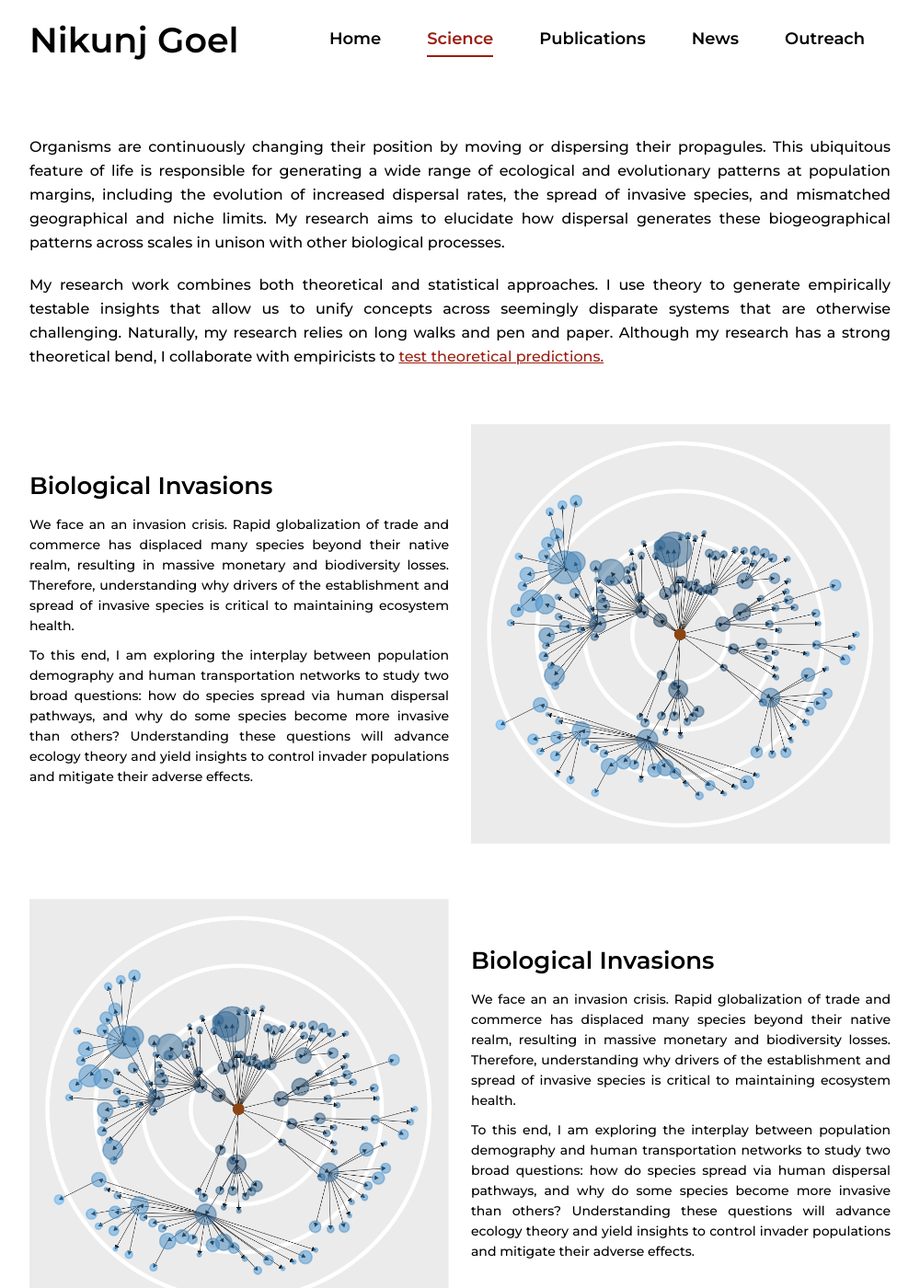
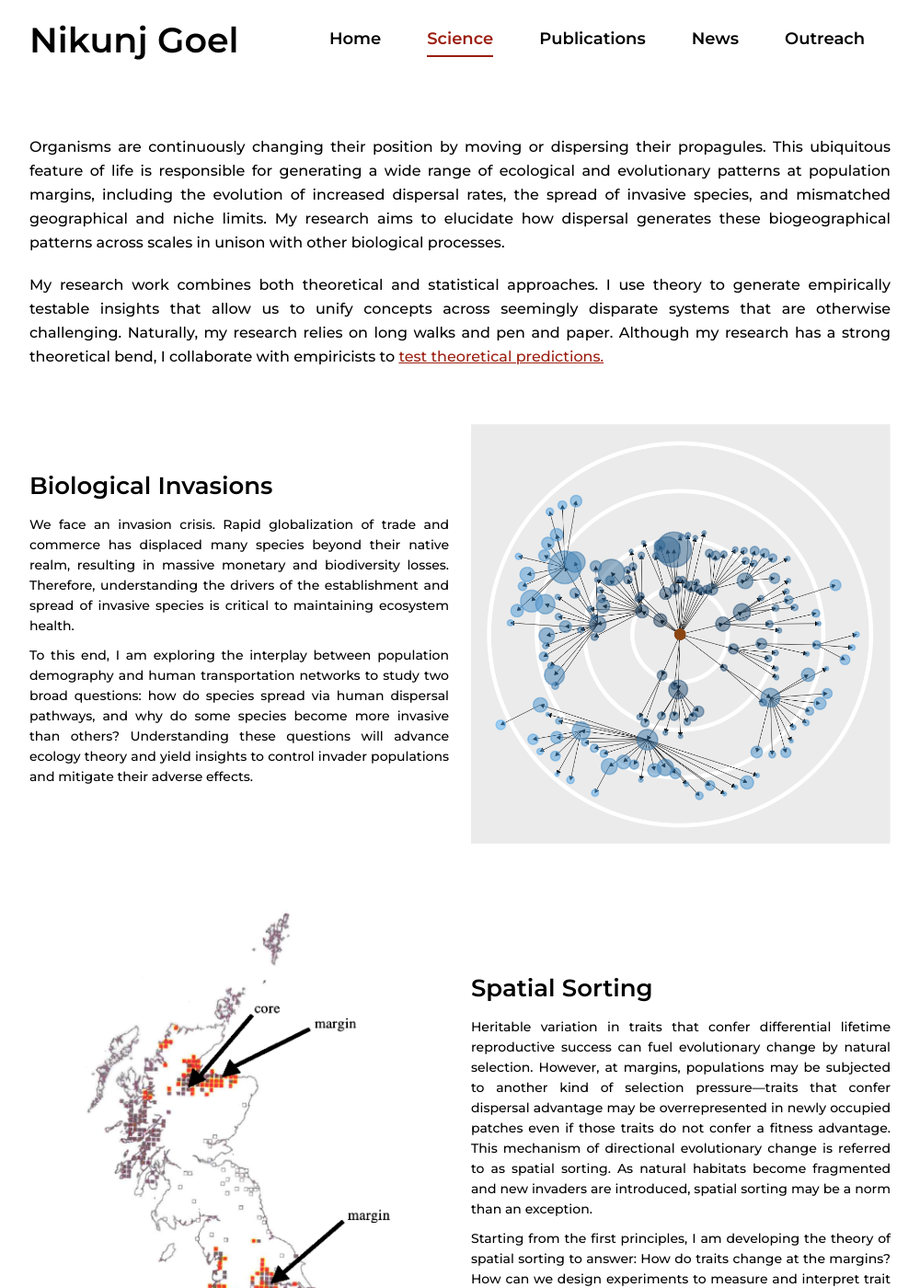
Before and after one commit to nikunj410/nikunj410.github.io, a Jekyll site: the page built from _pages/science.md, in a window 1280 px wide and 1400 px high. Shown: the whole window at 92% size, without its empty margins (140-1140 px from the left). Built offline with Jekyll 4.4.1, drawn with Linux system fonts in a browser that asks for light colours; nearby versions of some CDN libraries; some of the changed text lies outside the part shown.

Commit message:
Update science.md

```diff
--- a/_pages/science.md
+++ b/_pages/science.md
@@ -9,15 +9,7 @@
     heading: "Biological invasions"
     content:
      |
-      We face an an invasion crisis. Rapid globalization of trade and commerce has displaced many species beyond their native realm, resulting in massive monetary and biodiversity losses. Therefore, understanding why drivers of the establishment and spread of invasive species is critical to maintaining ecosystem health.
-
-      To this end, I am exploring the interplay between population demography and human transportation networks to study two broad questions: how do species spread via human dispersal pathways, and why do some species become more invasive than others? Understanding these questions will advance ecology theory and yield insights to control invader populations and mitigate their adverse effects.
-
-  - image: "/assets/images/science-img1.png"
-    heading: "Biological invasions"
-    content:
-     |
-      We face an an invasion crisis. Rapid globalization of trade and commerce has displaced many species beyond their native realm, resulting in massive monetary and biodiversity losses. Therefore, understanding why drivers of the establishment and spread of invasive species is critical to maintaining ecosystem health.
+      We face an invasion crisis. Rapid globalization of trade and commerce has displaced many species beyond their native realm, resulting in massive monetary and biodiversity losses. Therefore, understanding the drivers of the establishment and spread of invasive species is critical to maintaining ecosystem health.
 
       To this end, I am exploring the interplay between population demography and human transportation networks to study two broad questions: how do species spread via human dispersal pathways, and why do some species become more invasive than others? Understanding these questions will advance ecology theory and yield insights to control invader populations and mitigate their adverse effects.
 
@@ -51,7 +43,7 @@
        |
         Climate change is expected to result in large-scale biome shifts. However, we lack a predictive understanding of which ecological processes govern biome distributions and whether biomes are resilient to global change.
 
-        Using reaction-diffusion models, paleoecological data, and remote sensing products, we explore the interplay between fire-vegetation feedback and dispersal at the savanna-forest boundary. We find biome limits are not only determined by climate but also by continental-scale source-sink dynamics and dispersal barriers. Moreover, dispersal can, in general, allow biomes to recover after perturbations.
+        We explore the interplay between fire-vegetation feedback and dispersal at the savanna-forest boundary using reaction-diffusion models, paleoecological data, and remote sensing products. We find biome limits are determined by climate and continental-scale source-sink dynamics and dispersal barriers. Moreover, dispersal can generally allow biomes to recover after perturbations.
 
         For more, see -
 
```
